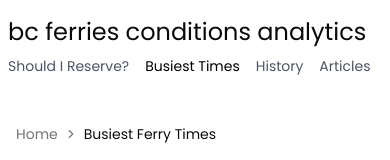
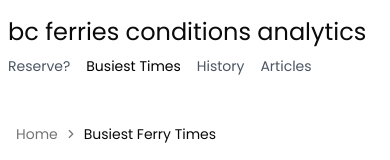
Before and after one commit to tweeres04/bcferries-conditions, a Next.js app: page /busiest-ferry-times in a window 390 px wide. Shown: the top 160 px of the page. Built offline with nearby package versions, Linux system fonts and the light colour scheme; no server answers.

Commit message:
Fix mobile nav wrapping by shortening Should I Reserve? label on small screens

```diff
--- a/src/components/Navigation.tsx
+++ b/src/components/Navigation.tsx
@@ -3,8 +3,8 @@
 import Link from 'next/link'
 import { usePathname } from 'next/navigation'
 
-const links = [
-	{ href: '/', label: 'Should I Reserve?' },
+const links: { href: string; label: string; mobileLabel?: string }[] = [
+	{ href: '/', label: 'Should I Reserve?', mobileLabel: 'Reserve?' },
 	{ href: '/busiest-ferry-times', label: 'Busiest Times' },
 	{ href: '/history', label: 'History' },
 	{ href: '/articles', label: 'Articles' },
@@ -29,13 +29,14 @@
 							<Link
 								key={link.href}
 								href={link.href}
-								className={`text-sm sm:text-base no-underline ${
+								className={`text-sm sm:text-base no-underline whitespace-nowrap ${
 									isActive
 										? 'text-black font-medium'
 										: 'text-gray-600 hover:text-black'
 								}`}
 							>
-								{link.label}
+								<span className="sm:hidden">{link.mobileLabel ?? link.label}</span>
+								<span className="hidden sm:inline">{link.label}</span>
 							</Link>
 						)
 					})}
```
